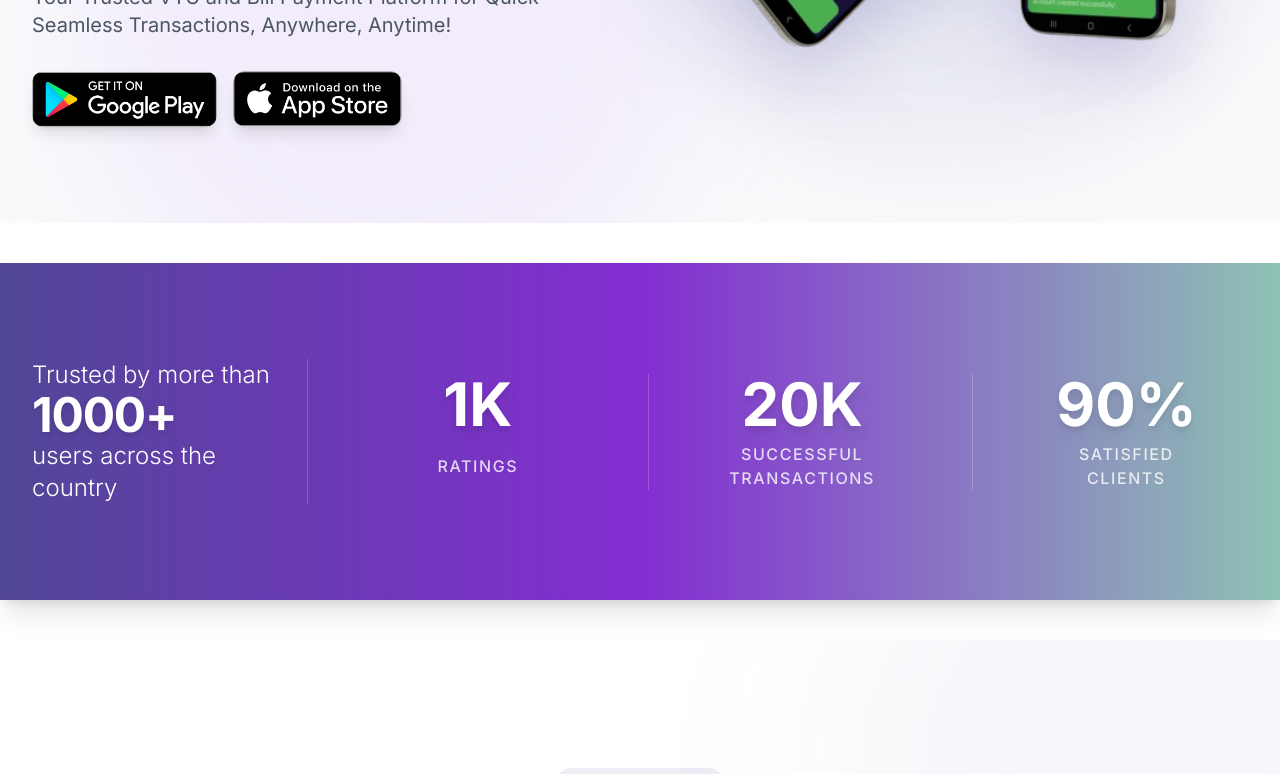
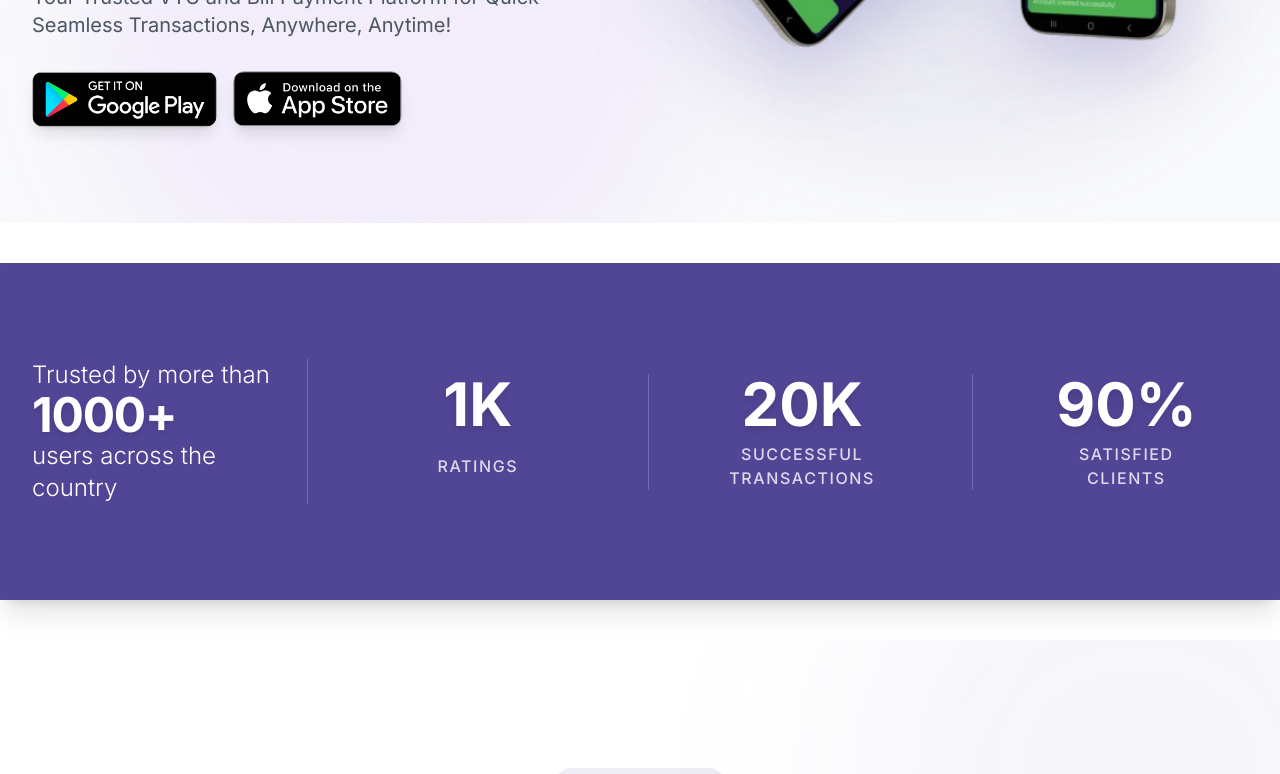
Before and after one commit to adamabu578/smatpay, a React (Vite) app: page / in a window 1280 px wide. Shown: the part 585-1359 px from the top of the page. Built offline with nearby package versions, Linux system fonts and the light colour scheme.

Commit message:
gradient removed

```diff
--- a/src/Components/Rating/Rating.jsx
+++ b/src/Components/Rating/Rating.jsx
@@ -70,8 +70,8 @@ const Rating = () => {
 
   return (
     <div ref={sectionRef} className="w-full relative py-16 lg:py-24 my-10 overflow-hidden text-white shadow-xl">
-      {/* Dynamic colorful background */}
-      <div className="absolute inset-0 bg-gradient-to-r from-primary via-purple-600 to-secondary -z-20" />
+      {/* Solid background */}
+      <div className="absolute inset-0 bg-primary -z-20" />
       <div className="absolute inset-0 bg-black/10 dark:bg-black/40 -z-10 backdrop-blur-[2px]" />
 
       <div className="max-w-7xl mx-auto px-4 sm:px-6 lg:px-8 relative z-10 flex flex-col md:flex-row justify-between items-center gap-12 text-center md:text-left">
```
